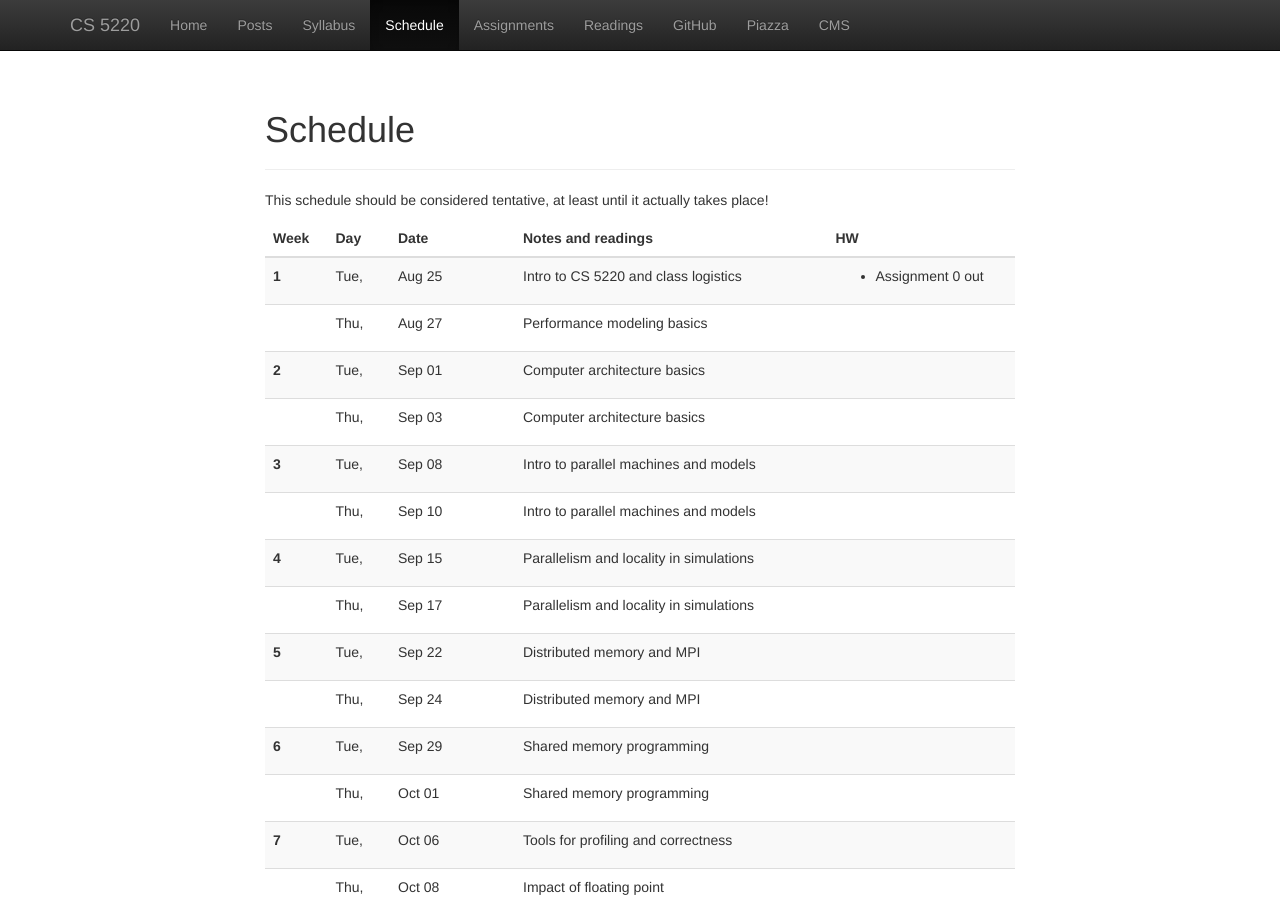
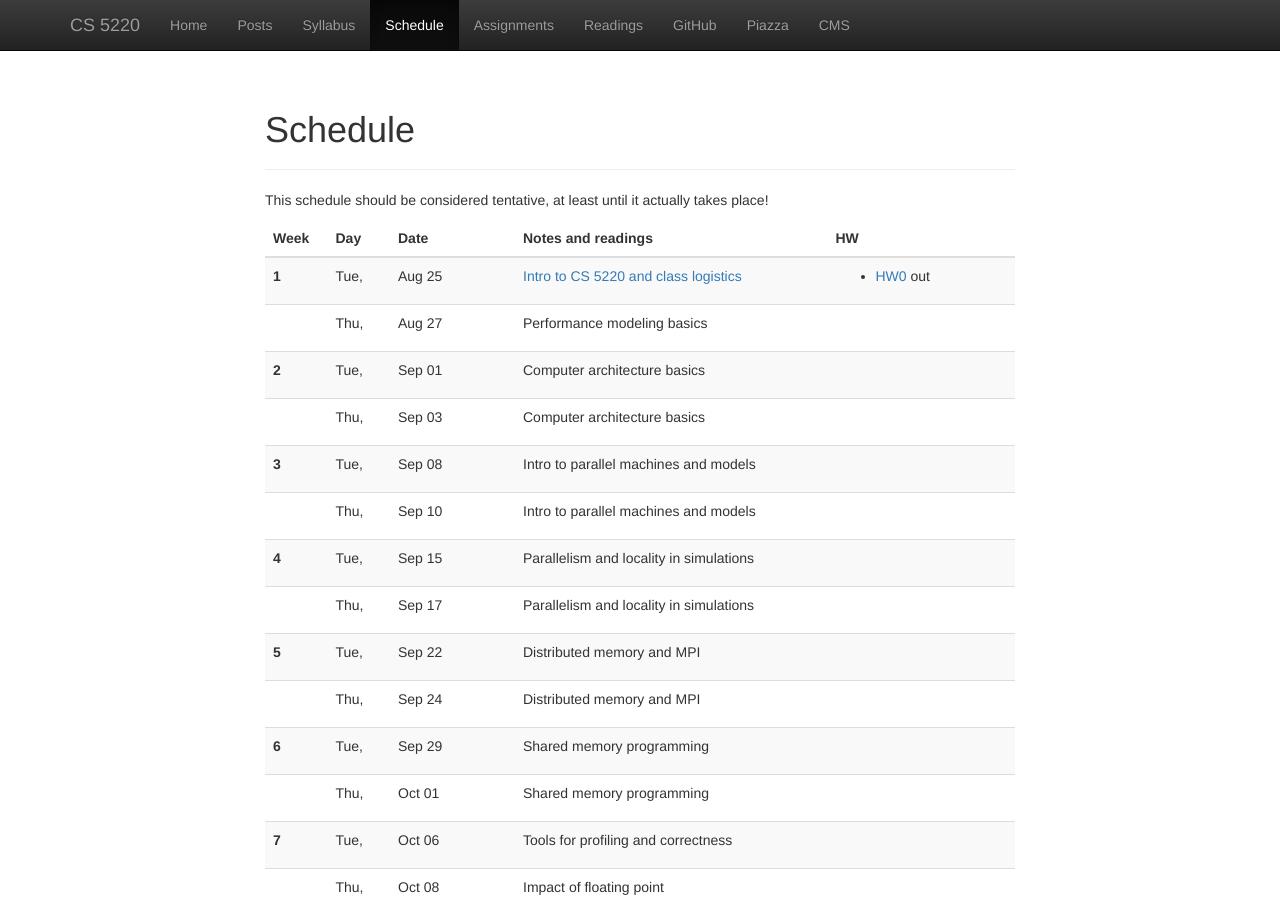
Before and after one commit to cornell-cs5220-f15/cornell-cs5220-f15.github.io, a Jekyll site: the page built from schedule.html, in a window 1280 px wide and 900 px high. Built offline with Jekyll 4.4.1, drawn with Linux system fonts in a browser that asks for light colours; nearby versions of some CDN libraries.

Commit message:
Updates to links (slides + software post)

```diff
--- a/_data/lectures.yml
+++ b/_data/lectures.yml
@@ -3,9 +3,9 @@
 #
 -
   date: 2015-08-25
-  info: Intro to CS 5220 and class logistics
+  info: <a href="slides/intro.html">Intro to CS 5220 and class logistics</a>
   hw:
-    - Assignment 0 out
+    - <a href="http://github.com/cornell-cs5220-f15/hw0">HW0</a> out
 -
   date: 2015-08-27
   info: Performance modeling basics
--- a/slides/intro.html
+++ b/slides/intro.html
@@ -268,9 +268,9 @@ Course correction/addition PRs for extra credit!
 - Home: [cornell-cs5220-f15.github.io](http://cornell-cs5220-f15.github.io)
 - Read [the syllabus](/syllabus.html) and [conduct code](/conduct.html)
 - Create a [GitHub account](http://www.github.com)
-- Submit [HW0](http://cornell-cs5220-f15.github.io/hw0) on
+- Submit [HW0](http://github.com/cornell-cs5220-f15/hw0) on
   [CMS](http://cms.csuglab.cornell.edu)
-- Read software setup notes
+- Read [software setup recommendations](http://cornell-cs5220-f15.github.io/2015/08/03/recommended.html)
 - Read performance modeling notes
 - Come Thursday with computers!
 </section>
```
